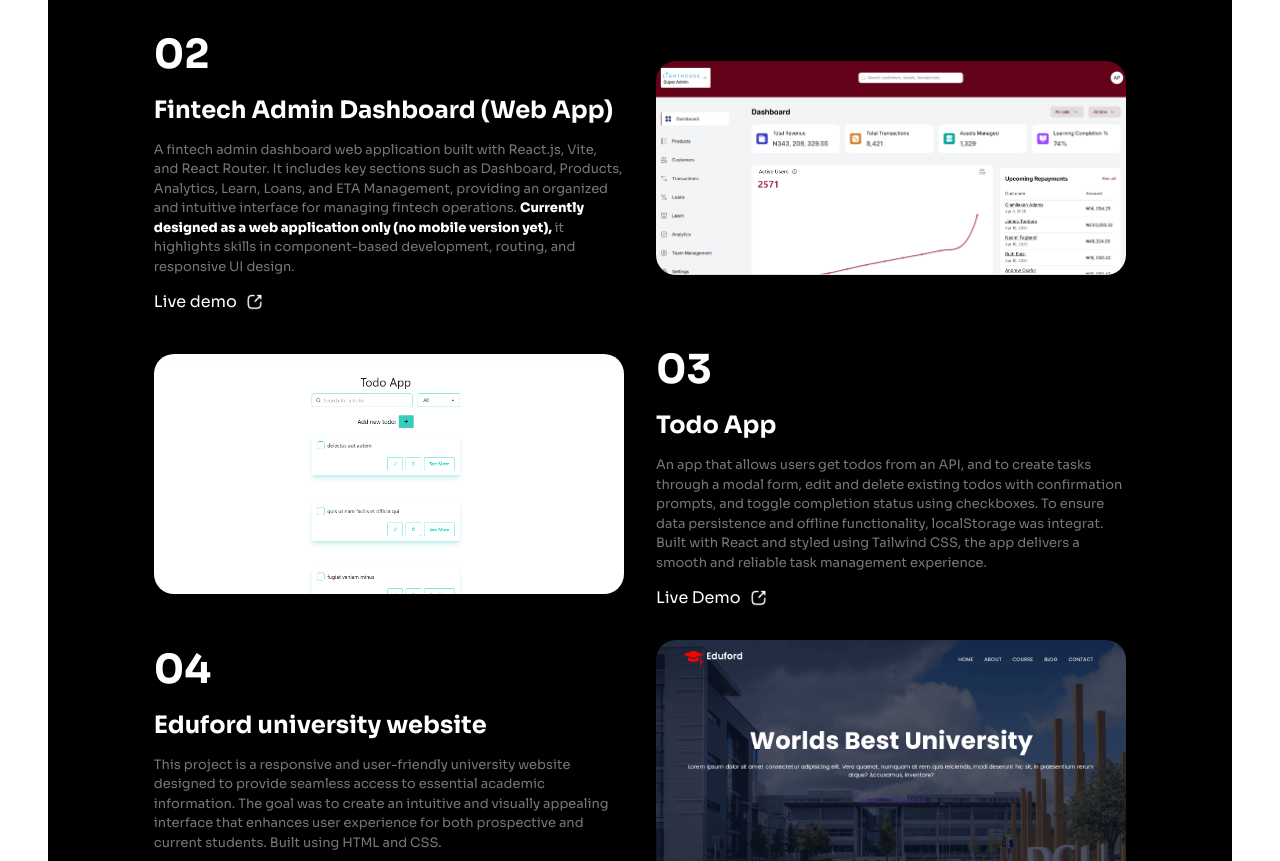
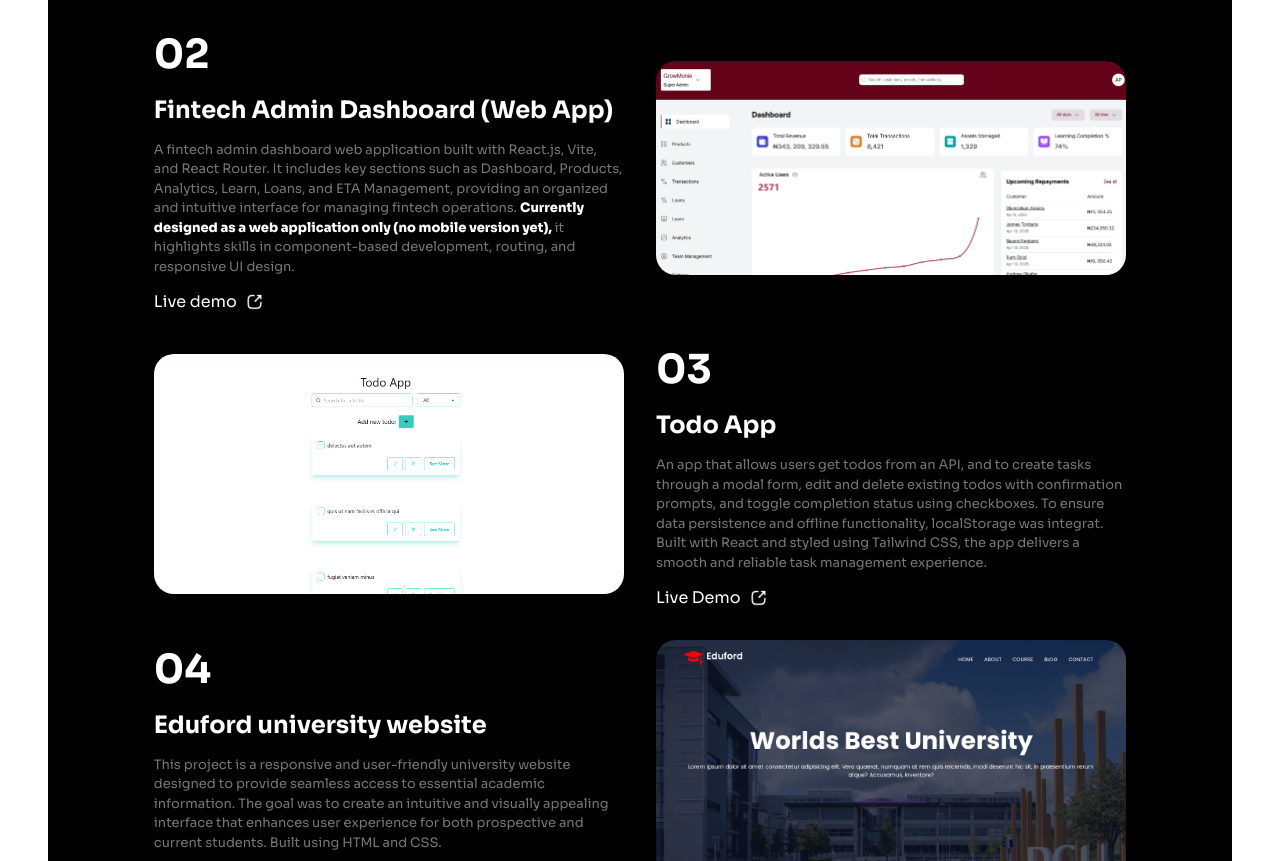
Before and after one commit to ibukunoluwaM/Ibukunoluwa-portfolio, a plain HTML site: page index.html in a window 1280 px wide. Shown: the part 2849-3710 px from the top of the page. Drawn offline with Linux system fonts and the light colour scheme.

Commit message:
changed details on a project

```diff
--- a/index.html
+++ b/index.html
@@ -265,7 +265,7 @@
         <!-- second project -->
         <div class="project reverse">
           <div class="project-image">
-            <img src="./assets/lighthosue.png" alt="Eduford website" />
+            <img src="./assets/Screenshot (19).png" alt="GrowMonie" />
           </div>
 
           <div class="info-project">
```
Also changed, not shown: assets/Screenshot (19).png (added).
